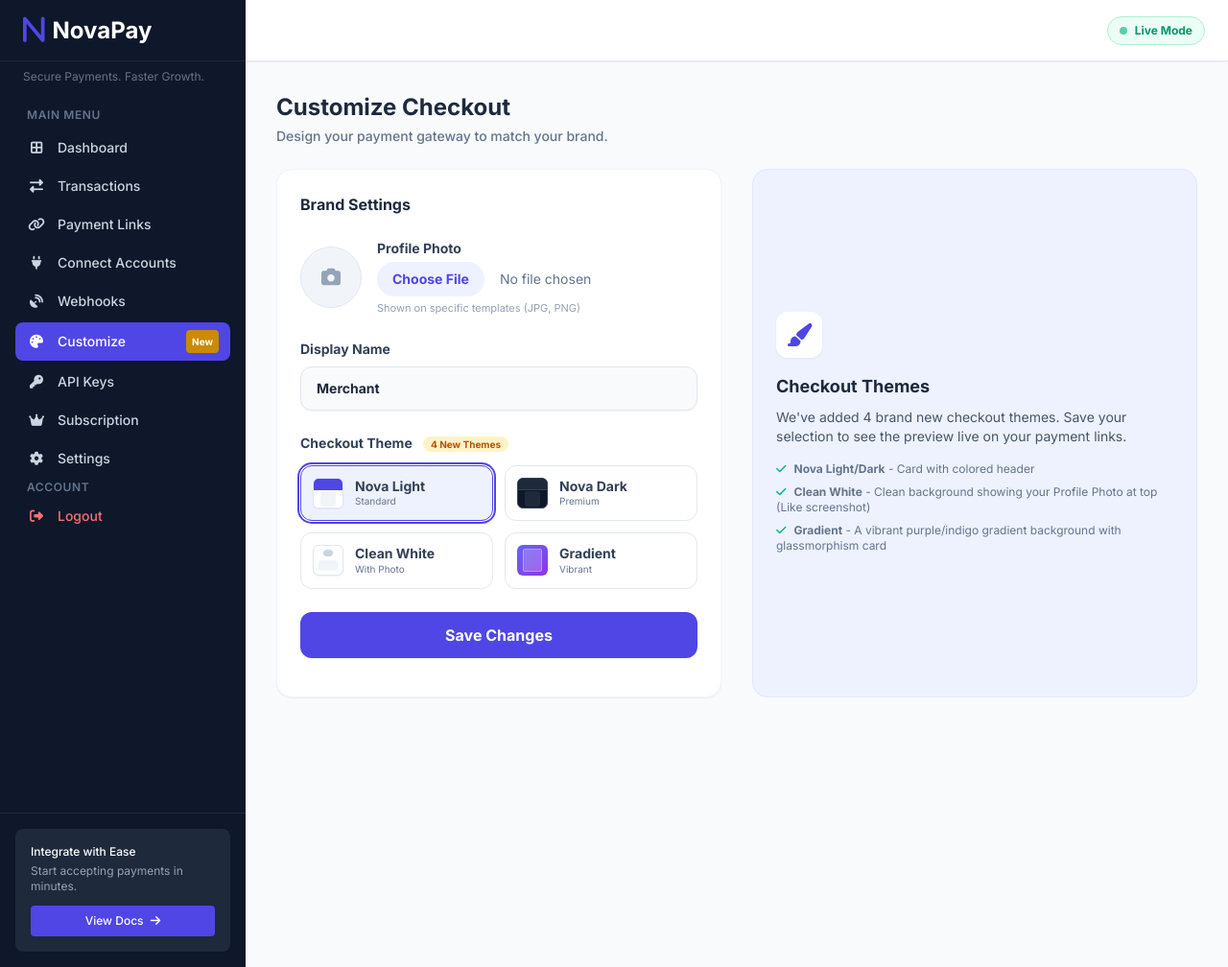
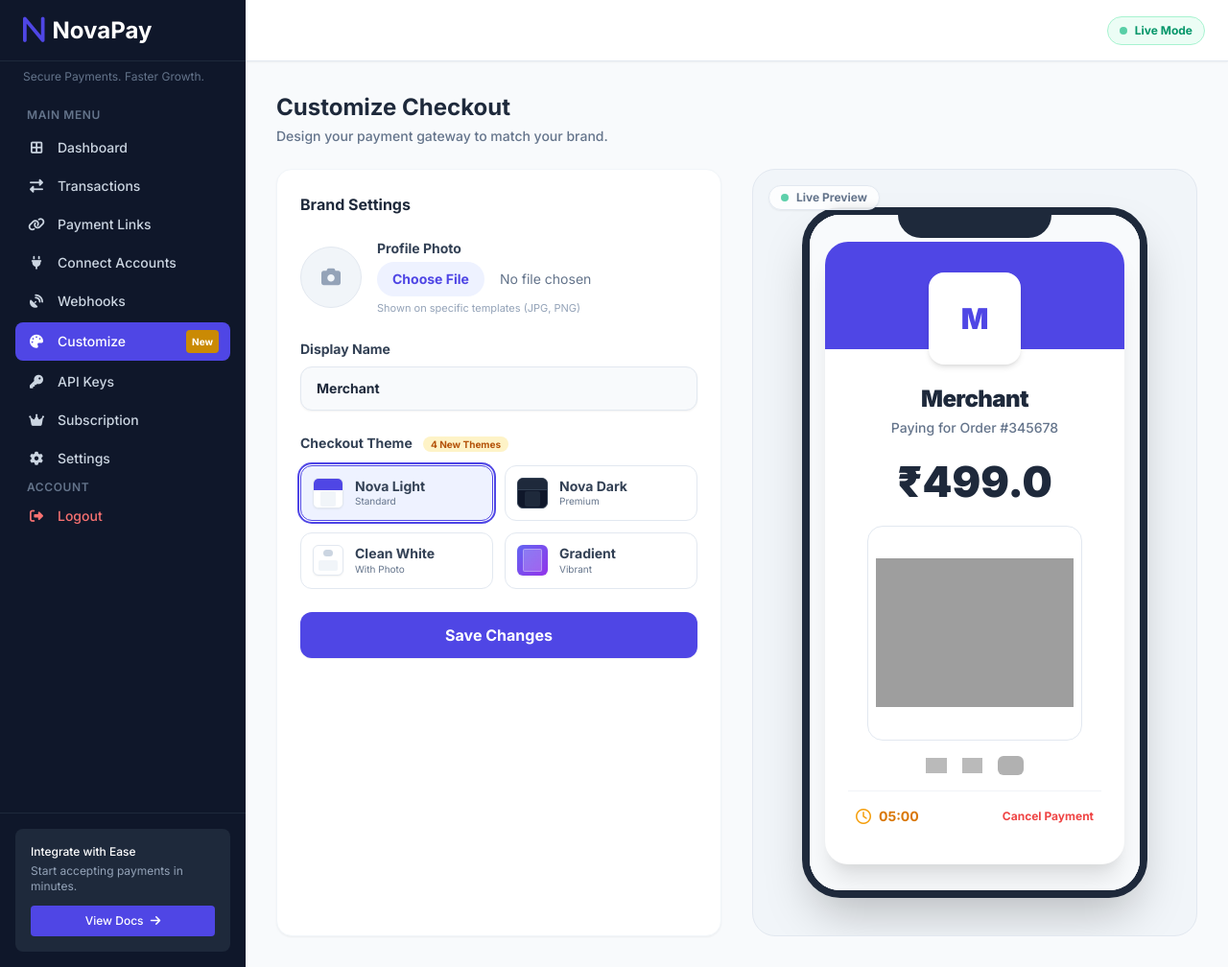
Before and after one commit to KARAMbhaiyaaaa425/KARAN13467GH, a Flask app: page /customize in a window 1280 px wide. Shown: the whole page at 96% size. Run offline with Flask 3, Linux system fonts and the light colour scheme; the visitor is signed in with stand-in values (Sample User, id 1); data comes from the database, SQL or seed files in the repository; some libraries are stand-ins or nearby versions.

Commit message:
Add files via upload

```diff
--- a/templates/customize.html
+++ b/templates/customize.html
@@ -98,18 +98,19 @@
         </form>
     </div>
 
-    <!-- Info -->
-    <div class="bg-indigo-50 rounded-2xl p-6 border border-indigo-100 flex flex-col justify-center">
-        <div class="w-12 h-12 bg-white text-primary rounded-xl flex items-center justify-center text-2xl mb-4 shadow-sm">
-            <i class="fa-solid fa-paintbrush"></i>
+    <!-- Live Preview -->
+    <div class="bg-slate-100 rounded-3xl p-4 lg:p-8 flex items-center justify-center border border-slate-200 relative overflow-hidden h-[800px]">
+        <div class="absolute top-4 left-4 bg-white/80 backdrop-blur-sm px-3 py-1 rounded-full text-xs font-bold text-slate-500 shadow-sm border border-slate-200 z-10 flex items-center gap-2">
+            <div class="w-2 h-2 rounded-full bg-emerald-500 animate-pulse"></div>
+            Live Preview
         </div>
-        <h3 class="text-lg font-black text-slate-800 mb-2">Checkout Themes</h3>
-        <p class="text-sm text-slate-600 mb-4">We've added 4 brand new checkout themes. Save your selection to see the preview live on your payment links.</p>
-        <ul class="text-xs text-slate-500 space-y-2">
-            <li><i class="fa-solid fa-check text-emerald-500 mr-2"></i><b>Nova Light/Dark</b> - Card with colored header</li>
-            <li><i class="fa-solid fa-check text-emerald-500 mr-2"></i><b>Clean White</b> - Clean background showing your Profile Photo at top (Like screenshot)</li>
-            <li><i class="fa-solid fa-check text-emerald-500 mr-2"></i><b>Gradient</b> - A vibrant purple/indigo gradient background with glassmorphism card</li>
-        </ul>
+
+        <div class="w-full max-w-[360px] h-[720px] bg-white rounded-[2.5rem] shadow-2xl border-[8px] border-slate-800 overflow-hidden relative">
+            <!-- Notch -->
+            <div class="absolute top-0 inset-x-0 h-6 bg-slate-800 rounded-b-3xl w-40 mx-auto z-20"></div>
+            <!-- Iframe -->
+            <iframe src="/preview_checkout" class="w-full h-full border-0 bg-slate-50"></iframe>
+        </div>
     </div>
 </div>
 
@@ -124,4 +125,18 @@ function selectTheme(element, theme) {
     element.querySelector('input').checked = true;
 }
 </script>
+<script>
+    const urlParams = new URLSearchParams(window.location.search);
+    if(urlParams.has("success")) {
+        Swal.fire({
+            icon: "success",
+            title: "Success",
+            text: urlParams.get("success"),
+            confirmButtonColor: "#4f46e5",
+            timer: 2000,
+            showConfirmButton: false
+        });
+        window.history.replaceState({}, document.title, window.location.pathname);
+    }
+</script>
 {% endblock %}
```
